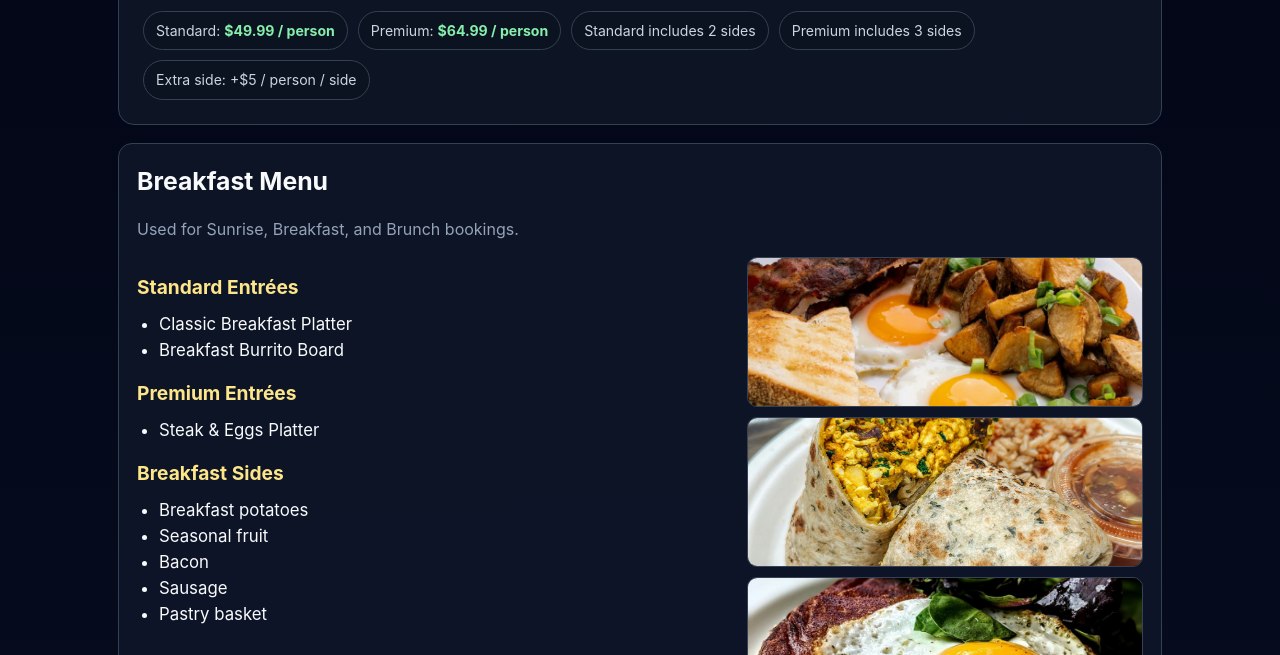
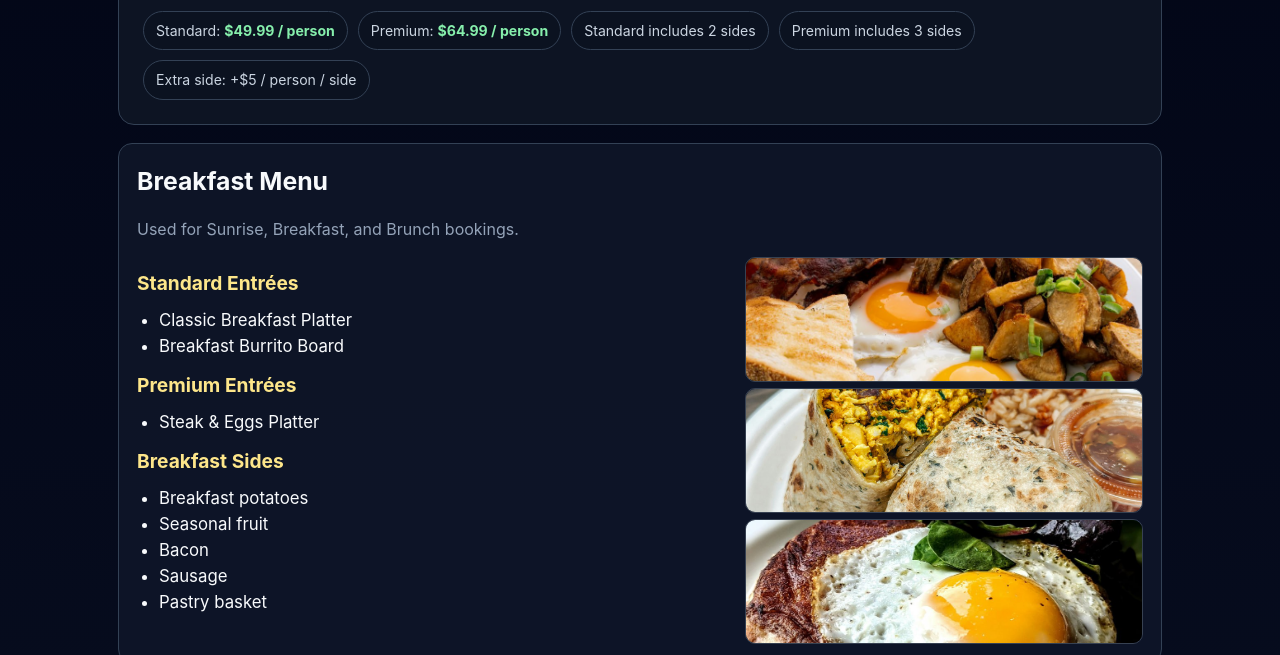
Before and after one commit to Sandonman/sky-high-dining-site, a plain HTML site: page index.html in a window 1280 px wide. Shown: the part 145-800 px from the top of the page. Drawn offline with Linux system fonts and the light colour scheme.

Commit message:
Tighten menu image spacing and reduce image height

```diff
--- a/index.html
+++ b/index.html
@@ -52,19 +52,20 @@
     .menu-layout {
       display: grid;
       grid-template-columns: 1.2fr .8fr;
-      gap: 16px;
+      gap: 12px;
       align-items: start;
     }
     .menu-media {
       margin: 0;
       display: grid;
       grid-template-columns: 1fr;
-      gap: 10px;
+      gap: 6px;
+      align-content: start;
     }
     .menu-media figure { margin: 0; }
     .menu-media img {
       width: 100%;
-      height: 150px;
+      height: 125px;
       object-fit: cover;
       border-radius: 10px;
       border: 1px solid #374151;
@@ -76,7 +77,7 @@
       .menu-media img { height: 190px; }
     }
     h2 { margin: 0 0 8px; font-size: 1.55rem; }
-    h3 { margin: 16px 0 8px; font-size: 1.2rem; color: #fde68a; }
+    h3 { margin: 12px 0 8px; font-size: 1.2rem; color: #fde68a; }
     ul { margin: 8px 0 0 22px; padding: 0; font-size: 1.05rem; }
     .small { color: var(--muted); font-size: 1rem; }
     .price { font-weight: 700; color: #86efac; }
```
Also changed, not shown: menu.html (+5 -4 lines).
